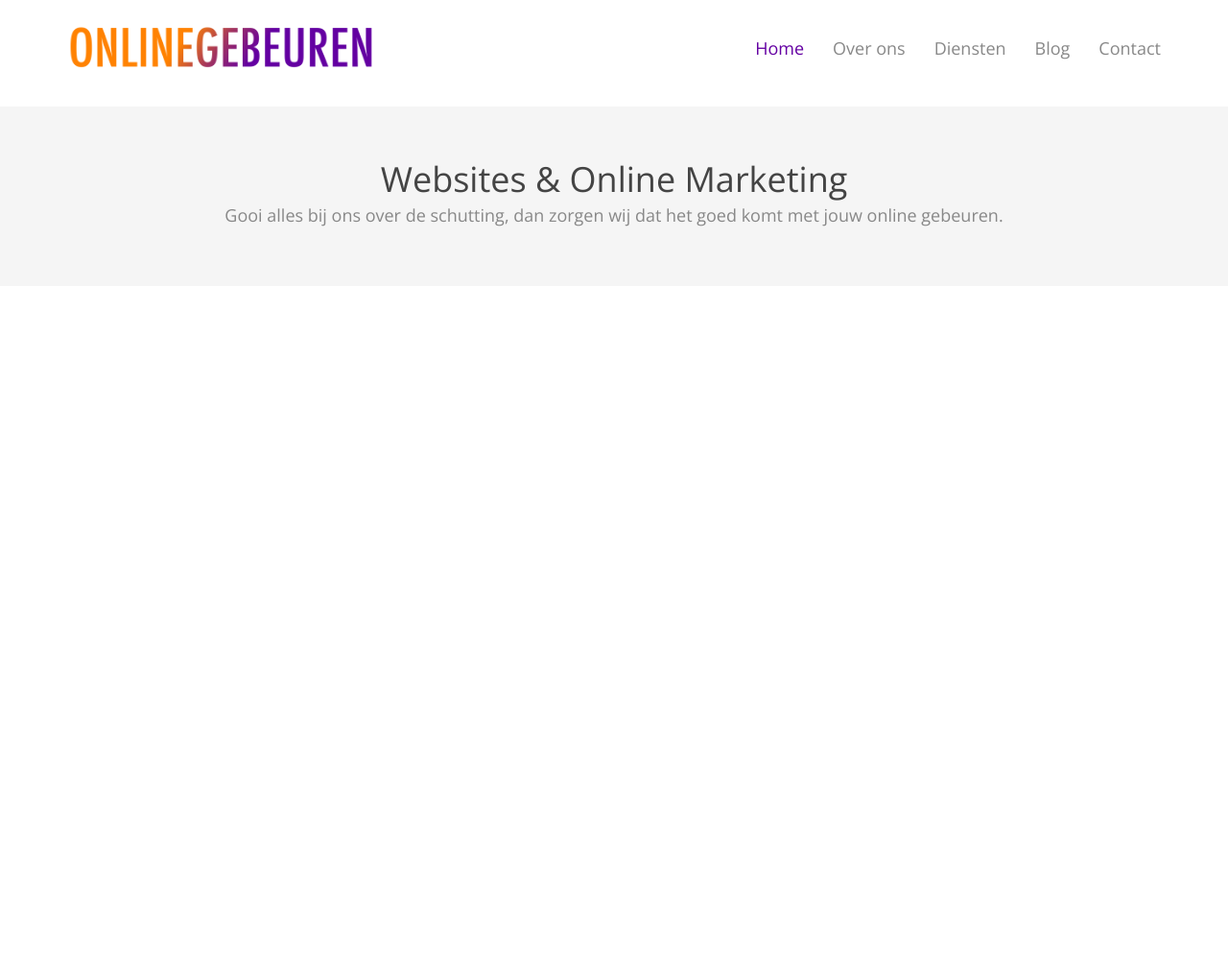
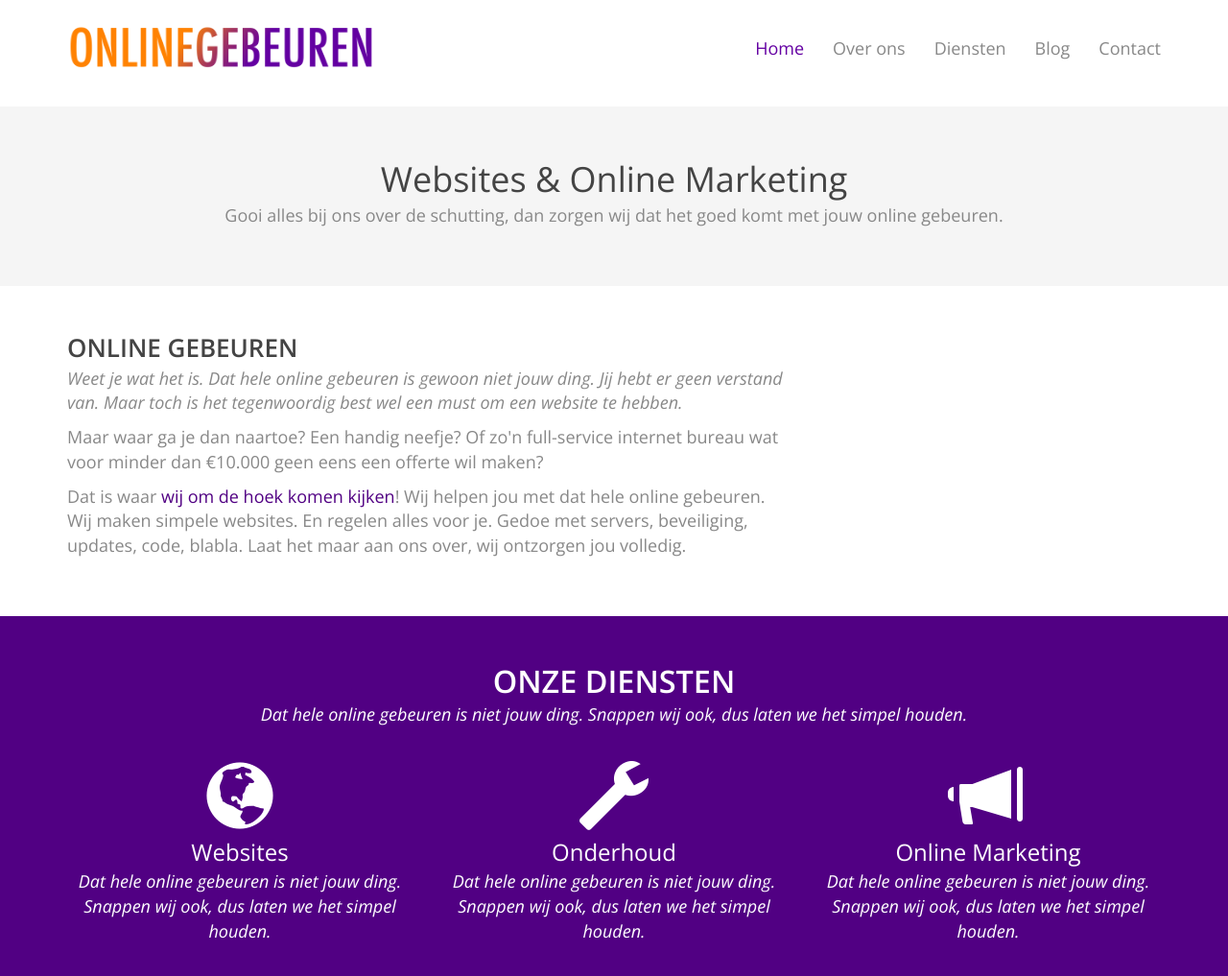
Before and after one commit to Nizzlay/onlinegebeuren, a Jekyll site: the page built from _pages/home.html, in a window 1280 px wide and 1033 px high. Shown: the top 1017 px of the window at 96% size. Built offline with Jekyll 4.4.1, drawn with Linux system fonts in a browser that asks for light colours; nearby versions of some CDN libraries; library files that are not in the unit come from our copies.

Commit message:
html + css

```diff
--- a/_includes/footer.html
+++ b/_includes/footer.html
@@ -7,6 +7,5 @@
 <script>window.jQuery || document.write('<script src="js/vendor/jquery.min.js"><\/script>')</script>
 <script src="js/bootstrap.min.js"></script>
 <!-- IE10 viewport hack for Surface/desktop Windows 8 bug -->
-<script src="js/ie10-viewport-bug-workaround.js"></script>
 </body>
 </html>
--- a/_pages/home.html
+++ b/_pages/home.html
@@ -4,7 +4,7 @@ title: Online Gebeuren
 permalink: /
 ---
 
-<div class="container-fluid first-container jumbo">
+<div class="container-fluid first-container jumbo container-padding">
   <div class="container">
     <div class="row">
       <div class="col-md-12 jumbo text-center">
@@ -15,3 +15,48 @@ permalink: /
 
   </div>
 </div>
+
+<div class="container-fluid container-padding">
+  <div class="container">
+    <div class="row">
+      <div class="col-md-8">
+        <h2>Online Gebeuren</h2>
+        <p><em>Weet je wat het is. Dat hele online gebeuren is gewoon niet jouw ding.
+          Jij hebt er geen verstand van. Maar toch is het tegenwoordig best wel een must om een website te hebben.</em></p>
+
+        <p>Maar waar ga je dan naartoe? Een handig neefje? Of zo'n full-service internet bureau wat voor minder dan €10.000
+          geen eens een offerte wil maken?</p>
+
+        <p>Dat is waar <a hrefe="#">wij om de hoek komen kijken</a>! Wij helpen jou met dat hele online gebeuren.
+            Wij maken simpele websites. En regelen alles voor je. Gedoe met servers, beveiliging, updates, code, blabla.
+            Laat het maar aan ons over, wij ontzorgen jou volledig.</p>
+      </div>
+    </div>
+  </div>
+</div>
+
+<div class="container-fluid container-paars text-center container-padding">
+  <div class="container">
+    <div class="row">
+      <div class="col-md-12">
+        <h2>Onze diensten</h2>
+        <p class="container-paars-firstp"><em>Dat hele online gebeuren is niet jouw ding. Snappen wij ook, dus laten we het simpel houden.</em></p>
+      </div>
+      <div class="col-md-4">
+        <span class="glyphicon glyphicon-globe" aria-hidden="true"></span>
+        <h3>Websites</h3>
+        <p><em>Dat hele online gebeuren is niet jouw ding. Snappen wij ook, dus laten we het simpel houden.</em></p>
+      </div>
+      <div class="col-md-4">
+        <span class="glyphicon glyphicon-wrench" aria-hidden="true"></span>
+        <h3>Onderhoud</h3>
+        <p><em>Dat hele online gebeuren is niet jouw ding. Snappen wij ook, dus laten we het simpel houden.</em></p>
+      </div>
+      <div class="col-md-4">
+        <span class="glyphicon glyphicon-bullhorn" aria-hidden="true"></span>
+        <h3>Online Marketing</h3>
+        <p class="container-paars-lastp"><em>Dat hele online gebeuren is niet jouw ding. Snappen wij ook, dus laten we het simpel houden.</em></p>
+      </div>
+    </div>
+  </div>
+</div>
--- a/_sass/richard.scss
+++ b/_sass/richard.scss
@@ -5,6 +5,33 @@ body {
   line-height: 1.42857143;
   color: #888;
   background-color: #fff;
+}
+
+a {
+  color: #510083; /*FF8202 of 510083*/
+}
+
+a:hover  {
+  color: #FF8202;
+}
+a:active {
+
+}
+
+
+
+h2 {
+  color: #444 !important;
+  text-transform: uppercase;
+  font-size: 26px;
+  font-weight: 600;
+  margin: 0;
+  padding: 0 0 5px 0;
+}
+
+h3 {
+  padding: 0;
+  margin: 0 0 5px;
 }
 
 .logo {
@@ -32,7 +59,6 @@ body {
 }
 
 .jumbo {
-  padding:25px;
   background: #f5f5f5;
 }
 .jumbo-title {
@@ -44,11 +70,68 @@ body {
 }
 
 @media (max-width: 768px) {
-  .jumbo {
-    padding:15px;
-  }
   .jumbo-title {
     font-size:1.4em;
     color: #444;
   }
  }
+
+ .container-paars {
+   background: #510083;
+   color: #fff;
+ }
+
+ .container-paars .glyphicon {
+   font-size: 4em;
+   margin-bottom: 10px;
+ }
+
+ .container-paars p {
+   padding: 0;
+   margin: 0;
+ }
+
+ .container-paars h2 {
+   color:#fff !important;
+   font-size: 1.8em;
+   font-weight: 600;
+ }
+
+.container-paars-firstp{
+  margin-bottom: 35px !important;
+}
+
+@media (max-width: 768px) {
+ .container-paars h2 {
+   color:#fff !important;
+   font-size: 1.4em;
+   font-weight: 600;
+ }
+
+ .container-paars p {
+   padding: 0 0 25px;
+   margin: 0;
+ }
+
+
+ .container-paars-firstp{
+   margin-bottom: 15px !important;
+ }
+
+ .container-paars-lastp{
+   margin: 0;
+   padding: 0 !important;
+ }
+
+
+}
+
+ .container-padding {
+   padding: 50px;
+ }
+
+ @media (max-width: 768px) {
+   .container-padding {
+     padding: 25px;
+   }
+  }
```
